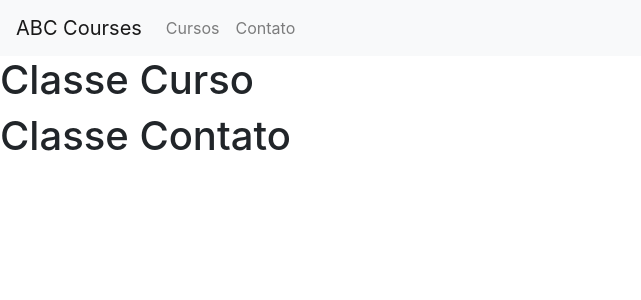
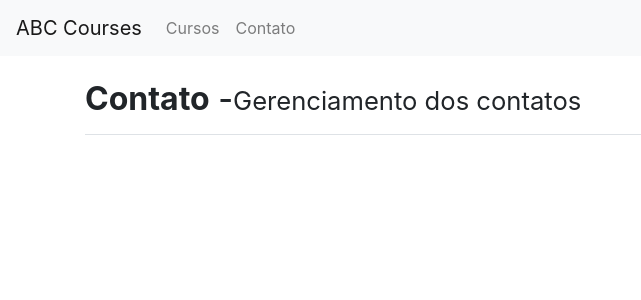
Before and after one commit to viniciusgentil/Gestao-de-Cursos, a React (Create React App) app in the folder site-cursos/: page /contato in a window 1280 px wide. Shown: the top 300 px of the page, without its empty margins (0-641 px from the left). Built offline with nearby package versions, Linux system fonts and the light colour scheme.

Commit message:
Fim de criação da navegação entre rotas

```diff
--- a/site-cursos/package.json
+++ b/site-cursos/package.json
@@ -9,6 +9,7 @@
     "popper.js": "^1.15.0",
     "react": "^16.10.2",
     "react-dom": "^16.10.2",
+    "react-router-dom": "^5.1.2",
     "react-scripts": "3.2.0"
   },
   "scripts": {
--- a/site-cursos/src/App.js
+++ b/site-cursos/src/App.js
@@ -1,4 +1,6 @@
 import React from 'react';
+import Menu from './components/menu';
+import Rotas from './Rotas';
 
 import '../node_modules/font-awesome/css/font-awesome.min.css';
 import '../node_modules/jquery/dist/jquery.min';
@@ -7,18 +9,13 @@ import '../node_modules/bootstrap/dist/js/bootstrap.min';
 import '../node_modules/bootstrap/dist/css/bootstrap.css';
 
 
-import Cursos from './pages/cursos'
-import Contato from './pages/contato'
-import Menu from './components/menu'
-
 function App() {
   return (
     <div className="App">
       <header className="App-header">
 
-        <Menu></Menu>
-        <Cursos></Cursos>
-        <Contato></Contato>
+        <Menu />
+        <Rotas />
 
       </header>
     </div>
--- /dev/null
+++ b/site-cursos/src/Rotas.js
@@ -0,0 +1,15 @@
+import React from 'react';
+import { Route, Switch } from 'react-router-dom';
+
+import Cursos from './pages/cursos'
+import Contato from './pages/contato'
+
+export default props => (
+
+    <Switch>
+        <Route path="/cursos" component={Cursos} />
+        <Route path="/contato" component={Contato} />
+        <Route path="*" component={Cursos} />
+    </Switch>
+
+)
--- /dev/null
+++ b/site-cursos/src/components/menu/Cabecalho.js
@@ -0,0 +1,10 @@
+import React from 'react';
+
+export default props => (
+    <header className="pb-2 mt-4 mb-2 border-bottom">
+        <h2>
+            <strong>{ props.titulo }</strong> -
+            <small>{ props.subtitulo }</small>
+        </h2>
+    </header>
+)
--- a/site-cursos/src/components/menu/index.js
+++ b/site-cursos/src/components/menu/index.js
@@ -1,10 +1,9 @@
 import React from 'react';
+import { Link } from 'react-router-dom';
 
 export default props => (
     <nav className="navbar navbar-expand-lg navbar-light bg-light">
-        <a className="navbar-brand" href="#">
-            ABC Courses
- </a>
+        <Link className="navbar-brand" to="/">ABC Courses</Link>
 
         <button className="navbar-toggler" type="button"
             data-toggle="collapse"
@@ -17,10 +16,10 @@ export default props => (
         <div className="collapse navbar-collapse" id="navbarContent">
             <ul className="navbar-nav mr-auto">
                 <li className="nav-item">
-                    <a className="nav-link" href="#/cursos">Cursos</a>
+                    <Link className="nav-link" to="/cursos">Cursos</Link>
                 </li>
                 <li className="nav-item">
-                    <a className="nav-link" href="#/contato">Contato</a>
+                    <Link className="nav-link" to="/contato">Contato</Link>
                 </li>
             </ul>
         </div>
--- a/site-cursos/src/index.js
+++ b/site-cursos/src/index.js
@@ -2,8 +2,12 @@ import React from 'react';
 import ReactDOM from 'react-dom';
 import App from './App';
 import * as serviceWorker from './serviceWorker';
+import { BrowserRouter } from 'react-router-dom';
 
-ReactDOM.render(<App />, document.getElementById('root'));
+ReactDOM.render(
+    <BrowserRouter>
+        <App />
+    </BrowserRouter>, document.getElementById('root'));
 
 // If you want your app to work offline and load faster, you can change
 // unregister() to register() below. Note this comes with some pitfalls.
--- a/site-cursos/src/pages/contato/index.js
+++ b/site-cursos/src/pages/contato/index.js
@@ -1,11 +1,14 @@
 import React, { Component } from 'react';
+import Cabecalho from '../../components/menu/Cabecalho';
 
 export default class Contato extends Component {
     render() {
         return (
-            <div>
-                <h1>Classe Contato</h1>
+
+            <div className="container">
+                <Cabecalho titulo="Contato" subtitulo="Gerenciamento dos contatos" />
             </div>
+
         )
     }
 }
--- a/site-cursos/src/pages/cursos/index.js
+++ b/site-cursos/src/pages/cursos/index.js
@@ -1,10 +1,12 @@
 import React, { Component } from 'react';
+import Cabecalho from '../../components/menu/Cabecalho';
 
 export default class Curso extends Component {
     render() {
         return (
-            <div>
-                <h1>Classe Curso</h1>
+
+            <div className="container">
+                <Cabecalho titulo="Cursos" subtitulo="Gerenciamento dos cursos" />
             </div>
         )
     }
```
Also changed, not shown: 2 other files (tests, documents, lock files or other folders).
